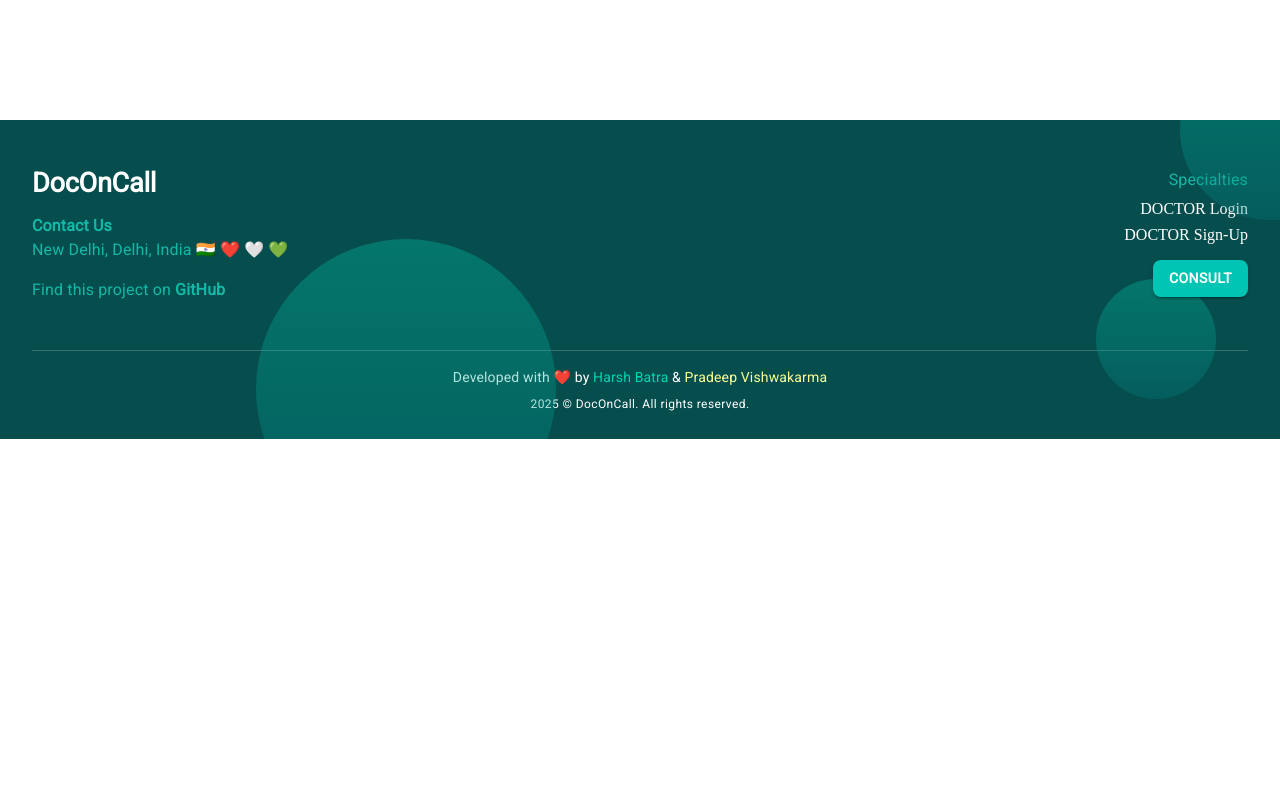
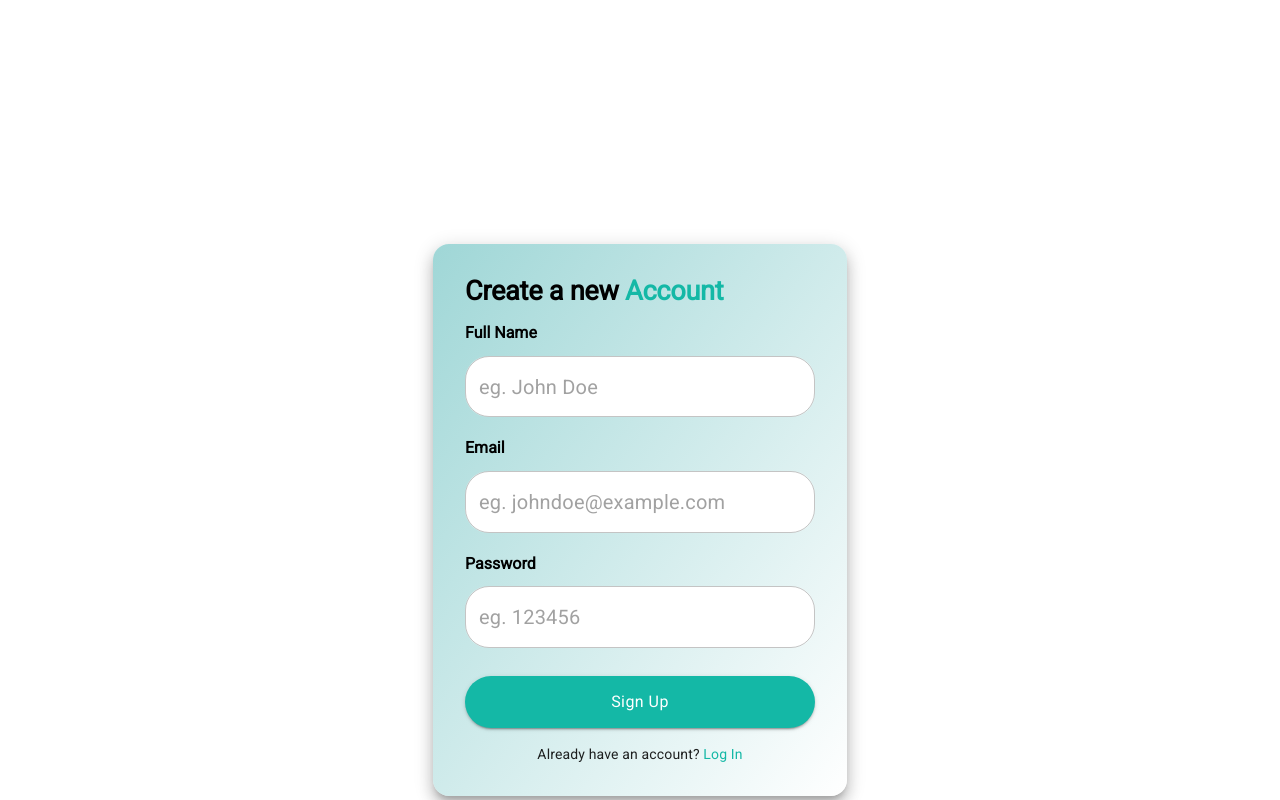
Before and after one commit to Imran5041/real_estate, a React (Create React App) app: page / in a window 1280 px wide. Shown: the part 760-1560 px from the top of the page. Before the commit the page ends 1199 px from the top, so only its background shows below. Built offline with nearby package versions, Linux system fonts and the light colour scheme.

Commit message:
add sign up page

```diff
--- a/src/App.js
+++ b/src/App.js
@@ -5,6 +5,7 @@ import Footer from "./CommonComponenet/Footer/Footer";
 import Btn from "./CommonComponenet/CommonButtons/Btn";
 import { ThemeProvider } from "@emotion/react";
 import theme from "./theme";
+import SignUp from "./Layout/LoginLayout/SignUp";
 
 function App() {
   return (
@@ -12,6 +13,7 @@ function App() {
       <ThemeProvider theme={theme}>
         <Header />
         <Login />
+        <SignUp />
         <Footer />
       </ThemeProvider>
     </div>
--- a/src/CommonComponenet/Footer/Footer.jsx
+++ b/src/CommonComponenet/Footer/Footer.jsx
@@ -1,6 +1,6 @@
 import React from "react";
 import { Box, Typography, Button, Link, Grid } from "@mui/material";
-
+import Btn from "../CommonButtons/Btn"
 const Footer = () => {
   return (
     <Box
@@ -56,19 +56,13 @@ const Footer = () => {
       <Grid container spacing={4} justifyContent="space-between">
         {/* Left Side */}
         <Grid item xs={12} md={4}>
-          <Typography variant="h2" sx={{color:"#fff"}}>
+          <Typography variant="h2" sx={{ color: "#fff" }}>
             DocOnCall
           </Typography>
-          <Typography sx={{ mt: 2 }}>
+          <Typography variant="body1" sx={{ mt: 2 }}>
             <strong>Contact Us</strong>
             <br />
             New Delhi, Delhi, India 🇮🇳 ❤️ 🤍 💚
-          </Typography>
-          <Typography sx={{ mt: 2 }}>
-            Find this project on{" "}
-            <Link href="#" color="inherit" underline="hover">
-              <strong>GitHub</strong>
-            </Link>
           </Typography>
         </Grid>
 
@@ -79,36 +73,26 @@ const Footer = () => {
           md={4}
           sx={{ textAlign: { xs: "left", md: "right" } }}
         >
-          <Typography sx={{ mb: 1 }}>Specialties</Typography>
+          <Typography variant="body1" sx={{ mb: 1 }}>Quick Links</Typography>
           <Link
             href="#"
-            color="inherit"
+            color="#fff"
             underline="hover"
             display="block"
-            sx={{ mb: 1 }}
+            sx={{ mb: 1,fontSize: "17px" }}
           >
-            DOCTOR Login
+          Dr.Harry william
           </Link>
           <Link
             href="#"
-            color="inherit"
+            color="#fff"
             underline="hover"
             display="block"
-            sx={{ mb: 2 }}
+            sx={{ mb: 1,fontSize: "17px" }}
           >
-            DOCTOR Sign-Up
+          Dr. Virginia Apgar
           </Link>
-          <Button
-            variant="contained"
-            sx={{
-              bgcolor: "#00c4b4",
-              color: "#fff",
-              fontWeight: "bold",
-              "&:hover": { bgcolor: "#00b0a3" },
-            }}
-          >
-            CONSULT
-          </Button>
+        {/* <Btn label="Contact" /> */}
         </Grid>
       </Grid>
 
@@ -120,9 +104,8 @@ const Footer = () => {
         textAlign="center"
       >
         <Typography variant="body2" color="white">
-          Developed with <span style={{ color: "#ff4d6d" }}>❤️</span> by{" "}
-          <span style={{ color: "#00d4ae" }}>Harsh Batra</span> &{" "}
-          <span style={{ color: "#fdfd96" }}>Pradeep Vishwakarma</span>
+          Developed with <span style={{ color: "#ff4d6d" }}>❤️</span> by the{" "}
+          <span style={{ color: "#00d4ae" }}>DocOnCall</span> team
         </Typography>
         <Typography variant="caption" display="block" mt={1}>
           2025 © DocOnCall. All rights reserved.
--- /dev/null
+++ b/src/Layout/LoginLayout/SignUp.jsx
@@ -0,0 +1,151 @@
+import React from "react";
+import { Box, Button, TextField, Typography, Paper, Link } from "@mui/material";
+import { useFormik } from "formik";
+import * as Yup from "yup";
+
+const SignUp = () => {
+  const formik = useFormik({
+    initialValues: {
+      fullName: "",
+      email: "",
+      password: "",
+    },
+    validationSchema: Yup.object({
+      fullName: Yup.string().required("Full name is required"),
+      email: Yup.string().email("Invalid email").required("Email is required"),
+      password: Yup.string().min(6, "Password must be at least 6 characters").required("Password is required"),
+    }),
+    onSubmit: (values) => {
+      console.log("Sign Up:", values);
+    },
+  });
+
+  return (
+    <Box
+      minHeight="100vh"
+      display="flex"
+      alignItems="center"
+      justifyContent="center"
+      sx={{
+        background: "#ffffffab",
+      }}
+    >
+      <Paper
+        elevation={10}
+        sx={{
+          padding: 4,
+          width: 350,
+          borderRadius: 4,
+          background: "linear-gradient(to bottom right, #6cc1c1a6, #ffffff9c)",
+        }}
+      >
+        <Typography
+          variant="h2"
+          fontWeight="bold"
+          mb={2}
+          style={{ color: "#000" }}
+        >
+          Create a new <span style={{ color: "#14B8A6" }}>Account</span>
+        </Typography>
+
+        <form onSubmit={formik.handleSubmit}>
+          <Typography variant="h5" mt={2} mb={0.5}>
+            Full Name
+          </Typography>
+          <TextField
+            fullWidth
+            margin="dense"
+            id="fullName"
+            name="fullName"
+            placeholder="eg. John Doe"
+            value={formik.values.fullName}
+            onChange={formik.handleChange}
+            error={formik.touched.fullName && Boolean(formik.errors.fullName)}
+            helperText={formik.touched.fullName && formik.errors.fullName}
+            InputProps={{
+              sx: {
+                borderRadius: 6,
+                backgroundColor: "#fff",
+              },
+            }}
+          />
+
+          <Typography variant="h5" mt={2} mb={0.5}>
+            Email
+          </Typography>
+          <TextField
+            fullWidth
+            margin="dense"
+            id="email"
+            name="email"
+            placeholder="eg. johndoe@example.com"
+            value={formik.values.email}
+            onChange={formik.handleChange}
+            error={formik.touched.email && Boolean(formik.errors.email)}
+            helperText={formik.touched.email && formik.errors.email}
+            InputProps={{
+              sx: {
+                borderRadius: 6,
+                backgroundColor: "#fff",
+              },
+            }}
+          />
+
+          <Typography variant="h5" mt={2} mb={0.5}>
+            Password
+          </Typography>
+          <TextField
+            fullWidth
+            margin="dense"
+            id="password"
+            name="password"
+            type="password"
+            placeholder="eg. 123456"
+            value={formik.values.password}
+            onChange={formik.handleChange}
+            error={formik.touched.password && Boolean(formik.errors.password)}
+            helperText={formik.touched.password && formik.errors.password}
+            InputProps={{
+              sx: {
+                borderRadius: 6,
+                backgroundColor: "#fff",
+              },
+            }}
+          />
+
+          <Button
+            fullWidth
+            type="submit"
+            variant="contained"
+            sx={{
+              mt: 3,
+              py: 1.5,
+              borderRadius: 999,
+              backgroundColor: "#14B8A6",
+              fontSize: "1rem",
+              textTransform: "none",
+              ":hover": {
+                backgroundColor: "#17b18a",
+              },
+            }}
+          >
+            Sign Up
+          </Button>
+        </form>
+
+        <Typography variant="body2" textAlign="center" mt={2}>
+          Already have an account?{" "}
+          <Link
+            href="#"
+            underline="none"
+            sx={{ color: "#14B8A6", fontWeight: 500 }}
+          >
+            Log In
+          </Link>
+        </Typography>
+      </Paper>
+    </Box>
+  );
+};
+
+export default SignUp;
--- a/src/theme.js
+++ b/src/theme.js
@@ -20,7 +20,9 @@ const theme = createTheme({
         fontWeight:"600",
     },
     body1:{
-        color:"#14B8A6"
+        color:"#14B8A6",
+        fontSize:"20px",
+        fontWeight:"500",
     }
   },
   components: {
```
